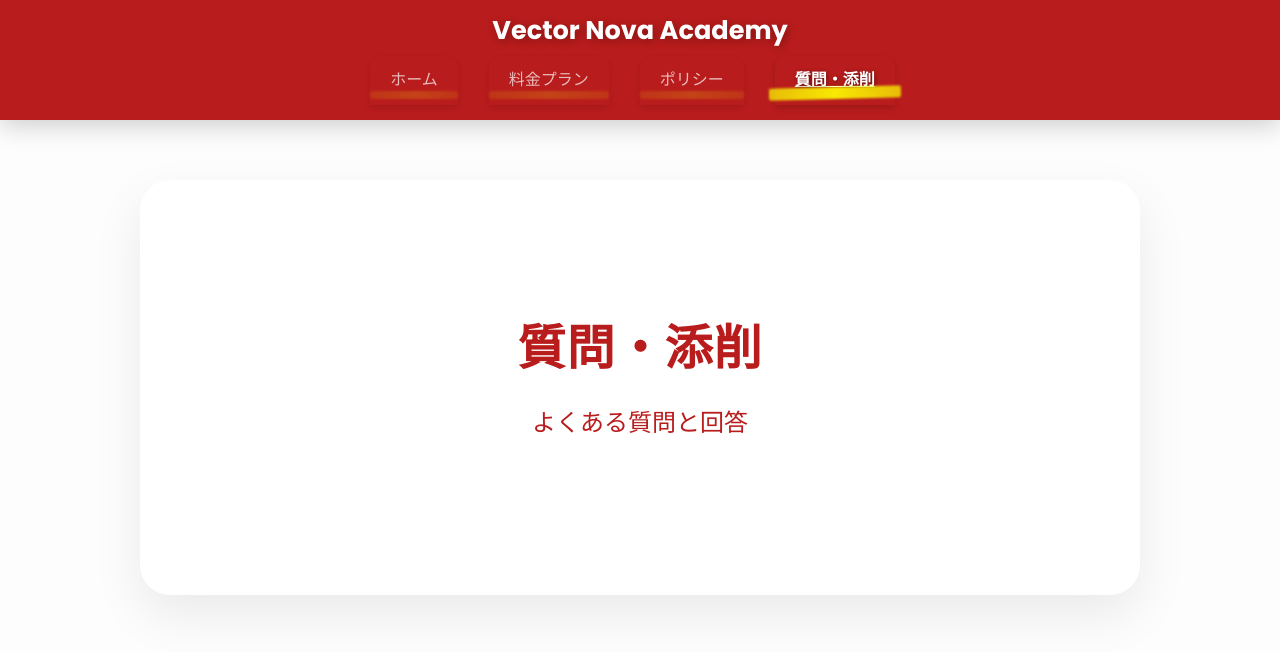
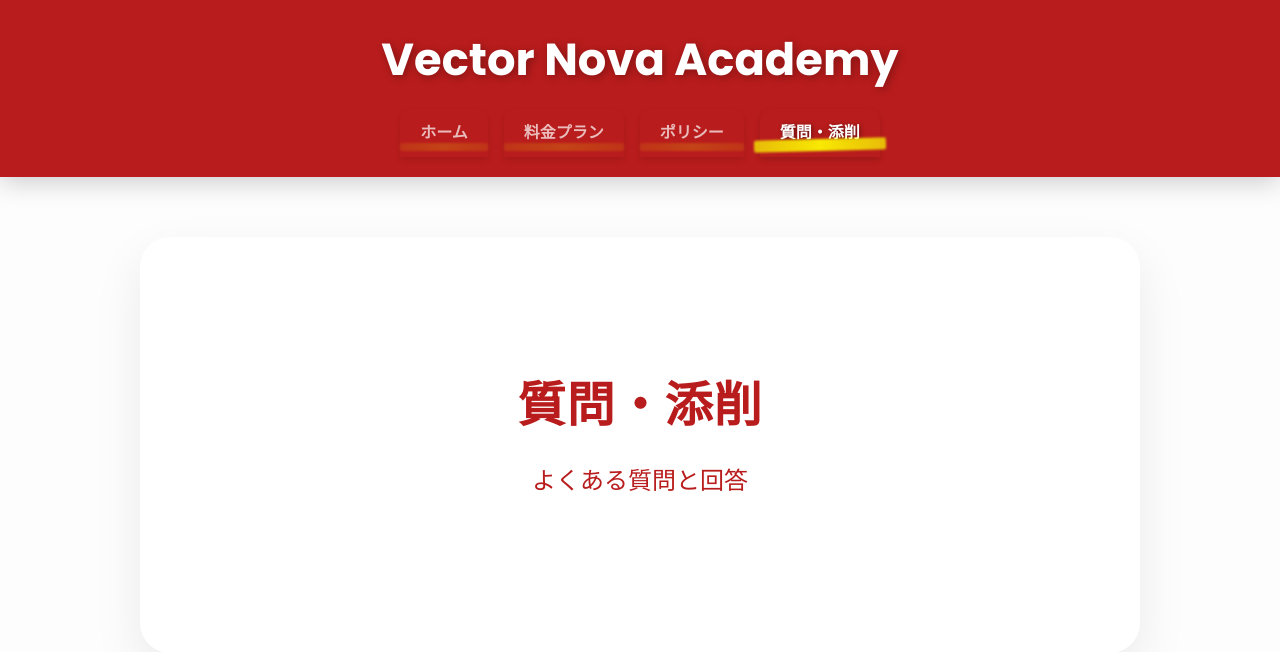
Before and after one commit to morisanyutakun-png/vectornova, a Flask app: page /qanda in a window 1280 px wide. Shown: the top 652 px of the page. Run offline with Flask 3, Linux system fonts and the light colour scheme.

Commit message:
添削html追加

```diff
--- a/templates/qanda.html
+++ b/templates/qanda.html
@@ -20,31 +20,98 @@
     padding: 0;
     word-break: break-word;
 }
+/* ==================== ヘッダー ==================== */
 header {
-    background: #b91c1c;
+    background-color: #b91c1c;
     color: #fff;
-    padding: 15px 20px;
+    padding: 20px 0;
+    text-align: center;
+    z-index: 1000;
+    box-shadow: 0 5px 25px rgba(0,0,0,0.2);
 }
+
 header h1 {
-    margin: 0;
     font-family: 'Poppins', sans-serif;
-    font-size: 1.6rem;
-    line-height: 1.2;
+    font-size: 2.8rem;
+    font-weight: 700;
+    margin-bottom: 8px;
+    text-shadow: 2px 2px 8px rgba(0,0,0,0.3);
 }
+
+/* ==================== ナビゲーションタブ風 ==================== */
 nav {
-    margin-top: 10px;
+    display: flex;
+    justify-content: center;
+    gap: 16px;
 }
+
 nav a {
+    position: relative;
+    display: inline-flex;
+    align-items: center;
+    justify-content: center;
+    padding: 10px 20px;
+    text-decoration: none;
     color: #fff;
-    text-decoration: none;
-    margin-right: 15px;
-    font-weight: 500;
-    display: inline-block;
-    white-space: nowrap;
+    font-weight: 600;
+    border-radius: 12px 12px 0 0;
+    background-color: #b91c1c;
+    transition: background-color 0.3s ease, transform 0.2s, font-weight 0.3s, color 0.3s;
+    cursor: pointer;
+    box-shadow: 0 3px 6px rgba(0,0,0,0.15);
+    opacity: 0.7;
 }
+
+nav a:hover {
+    background-color: #f87171;
+    transform: translateY(-2px);
+}
+
+/* 蛍光ペン風下線 */
+nav a::after {
+    content: "";
+    position: absolute;
+    left: 0;
+    bottom: 6px;
+    width: 100%;
+    height: 8px;
+    background: linear-gradient(90deg, rgba(252,255,0,0.3) 0%, rgba(252,255,0,0.5) 50%, rgba(252,255,0,0.3) 100%);
+    border-radius: 2px;
+    filter: blur(1px);
+    pointer-events: none;
+    transition: all 0.3s ease, opacity 0.3s;
+    opacity: 0.5;
+}
+
+/* 選択中タブ強調 */
 nav a.active {
-    text-decoration: underline;
+    font-weight: 800;
+    opacity: 1;
+    text-shadow: 1px 1px 4px rgba(0,0,0,0.5);
 }
+
+nav a.active::after {
+    background: linear-gradient(90deg, rgba(252,255,0,0.7) 0%, rgba(255,255,0,0.9) 50%, rgba(252,255,0,0.7) 100%);
+    height: 12px;
+    opacity: 1;
+    transform: rotate(-1.5deg) scaleX(1.1);
+}
+
+/* ペン風ホバー揺れアニメ */
+@keyframes pen-wiggle {
+    0% { transform: rotate(-1deg) scaleX(1.05) translateX(0); }
+    25% { transform: rotate(-1deg) scaleX(1.05) translateX(1px); }
+    50% { transform: rotate(-1deg) scaleX(1.05) translateX(-1px); }
+    75% { transform: rotate(-1deg) scaleX(1.05) translateX(1px); }
+    100% { transform: rotate(-1deg) scaleX(1.05) translateX(0); }
+}
+
+nav a:hover::after {
+    animation: pen-wiggle 0.5s ease-in-out 1;
+    background: linear-gradient(90deg, rgba(252,255,0,0.5) 0%, rgba(255,255,255,0.8) 50%, rgba(252,255,0,0.5) 100%);
+    opacity: 0.9;
+}
+
 main {
     padding: 40px 20px;
     max-width: 1000px;
@@ -275,6 +342,7 @@
     </div>
 </header>
 
+
 <!-- ===== Heroセクション ===== -->
 <div class="policy-hero">
     <h1 class="hero-title">質問・添削</h1>
```
